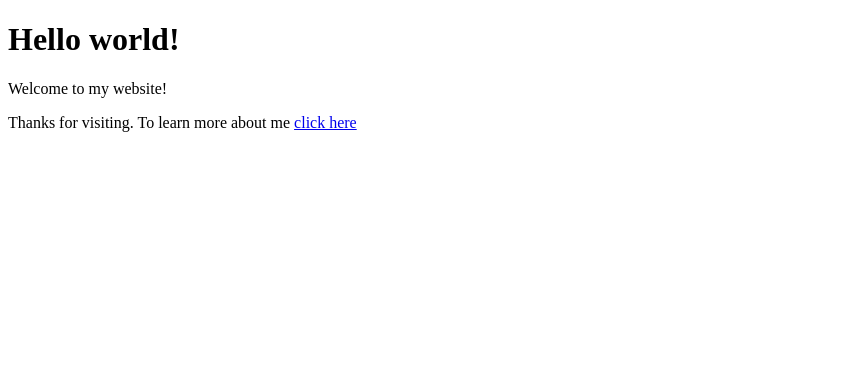
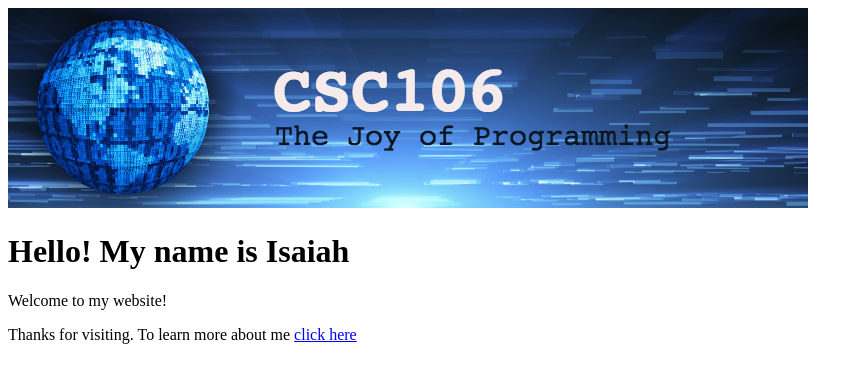
Before and after one commit to IsaiahmMason/IsaiahmMason.github.io, a plain HTML site: page index.html in a window 1280 px wide. Shown: the whole page, without its empty margins (0-863 px from the left). Drawn offline with Linux system fonts and the light colour scheme.

Commit message:
Add files via upload

```diff
--- a/index.html
+++ b/index.html
@@ -6,7 +6,8 @@
     <title>Isaiah's Website</title>
 </head>
 <body>
-    <h1>Hello world!</h1>
+    <img src="csc106_banner.jpg"></img>
+    <h1>Hello! My name is Isaiah</h1>
     <p>Welcome to my website!</p>
     <p>Thanks for visiting. To learn more about me <a href="aboutme.html">click here</a></p>
 </body>
```
Also changed, not shown: aboutme.html (+2 -1 lines).
